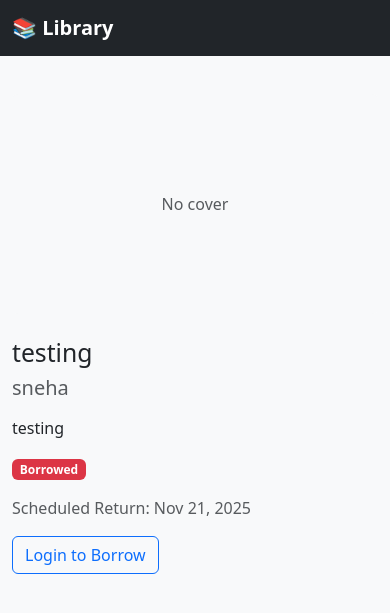
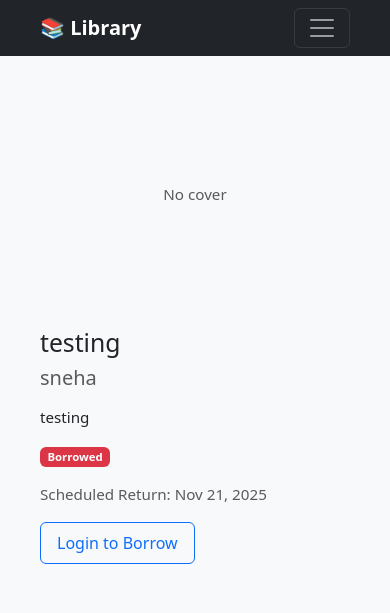
Before and after one commit to snehasonawane28/library_management, a Django app: page /book/1/ in a window 390 px wide. Shown: the top 613 px of the page. Run offline with Django 5.2, Linux system fonts and the light colour scheme; data comes from the database, SQL or seed files in the repository.

Commit message:
Made responsive UI changes

```diff
--- a/library_project/settings.py
+++ b/library_project/settings.py
@@ -32,6 +32,7 @@ ALLOWED_HOSTS = ['127.0.0.1', 'localhost', '.onrender.com']
 # Application definition
 
 INSTALLED_APPS = [
+
     'django.contrib.admin',
     'django.contrib.auth',
     'django.contrib.contenttypes',
--- a/templates/base.html
+++ b/templates/base.html
@@ -2,30 +2,61 @@
 <html lang="en">
 <head>
     <meta charset="UTF-8">
+    <meta name="viewport" content="width=device-width, initial-scale=1.0">
     <title>Library Management</title>
 
-    <!-- Bootstrap CSS CDN -->
     <link href="https://cdn.jsdelivr.net/npm/bootstrap@5.3.2/dist/css/bootstrap.min.css" rel="stylesheet">
+
+    <link rel="stylesheet" href="https://cdn.jsdelivr.net/npm/bootstrap-icons@1.11.1/font/bootstrap-icons.css">
 
     <style>
         body {
             background-color: #f8f9fa;
             padding-top: 70px;
+            font-size: 0.95rem;
         }
         .navbar-brand {
             font-weight: bold;
+        }
+
+        .btn, .form-control, .nav-link {
+            padding: 0.5rem 1rem;
+        }
+
+        .container {
+            max-width: 100%;
+            padding-left: 40px;
+            padding-right: 40px;
+        }
+
+        @media (max-width: 768px) {
+            body {
+                padding-top: 60px;
+            }
+            .navbar-collapse {
+                background-color: #343a40;
+                padding: 10px;
+                margin-top: 10px;
+                border-radius: 4px;
+            }
         }
     </style>
 
 </head>
 <body>
 
-<!-- NAVBAR -->
+
 <nav class="navbar navbar-expand-lg navbar-dark bg-dark fixed-top">
     <div class="container">
         <a class="navbar-brand" href="{% url 'book_list' %}">📚 Library</a>
 
-        <div class="collapse navbar-collapse">
+
+        <button class="navbar-toggler" type="button" data-bs-toggle="collapse" data-bs-target="#navbarNav"
+                aria-controls="navbarNav" aria-expanded="false" aria-label="Toggle navigation">
+            <span class="navbar-toggler-icon"></span>
+        </button>
+
+        <div class="collapse navbar-collapse" id="navbarNav">
 
             <ul class="navbar-nav ms-auto">
 
@@ -62,14 +93,32 @@
     </div>
 </nav>
 
-<!-- MAIN CONTENT -->
+
 <div class="container mt-4">
     {% block content %}
     {% endblock %}
 </div>
 
-<!-- Bootstrap JS CDN -->
-<script src="https://cdn.jsdelivr.net/npm/bootstrap@5.3.2/dist/js/bootstrap.bundle.min.js"></script>
+<script src="https://cdn.jsdelivr.net/npm/bootstrap@5.3.2/dist/js/bootstrap.bundle.min.js"
+        integrity="sha384-C6RzsynM9kWDrMNeT87bh95OGNyZPhcTNXj1NW7RuBCsyN/o0jlpcV8Qyq46cDfL"
+        crossorigin="anonymous"></script>
+
+<script>
+
+    document.addEventListener('DOMContentLoaded', function() {
+        const navLinks = document.querySelectorAll('.nav-link');
+        const menuToggle = document.getElementById('navbarNav');
+        const bsCollapse = new bootstrap.Collapse(menuToggle, {toggle: false});
+
+        navLinks.forEach(function(l) {
+            l.addEventListener('click', function() {
+                if (menuToggle.classList.contains('show')) {
+                    bsCollapse.toggle();
+                }
+            });
+        });
+    });
+</script>
 
 </body>
 </html>
```
